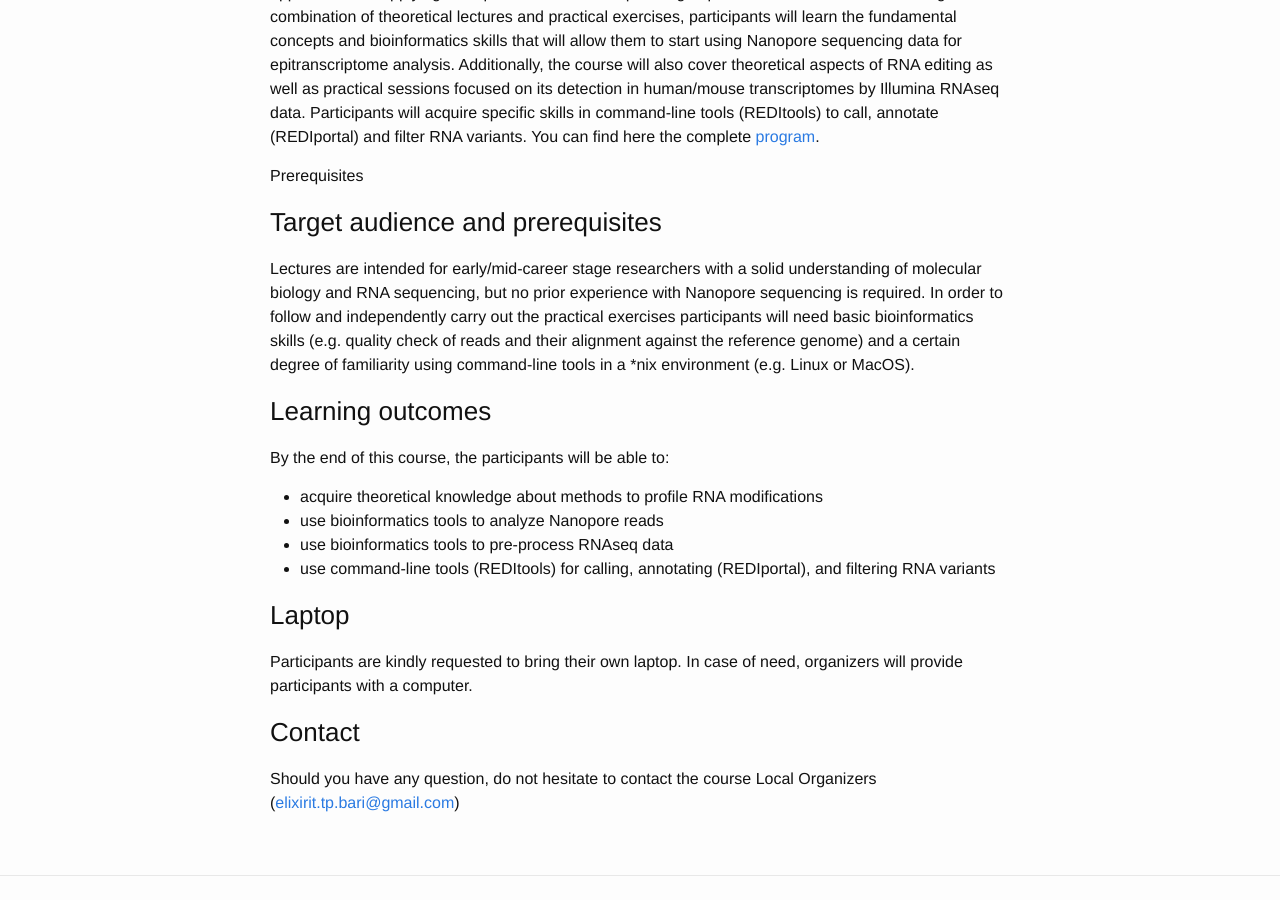
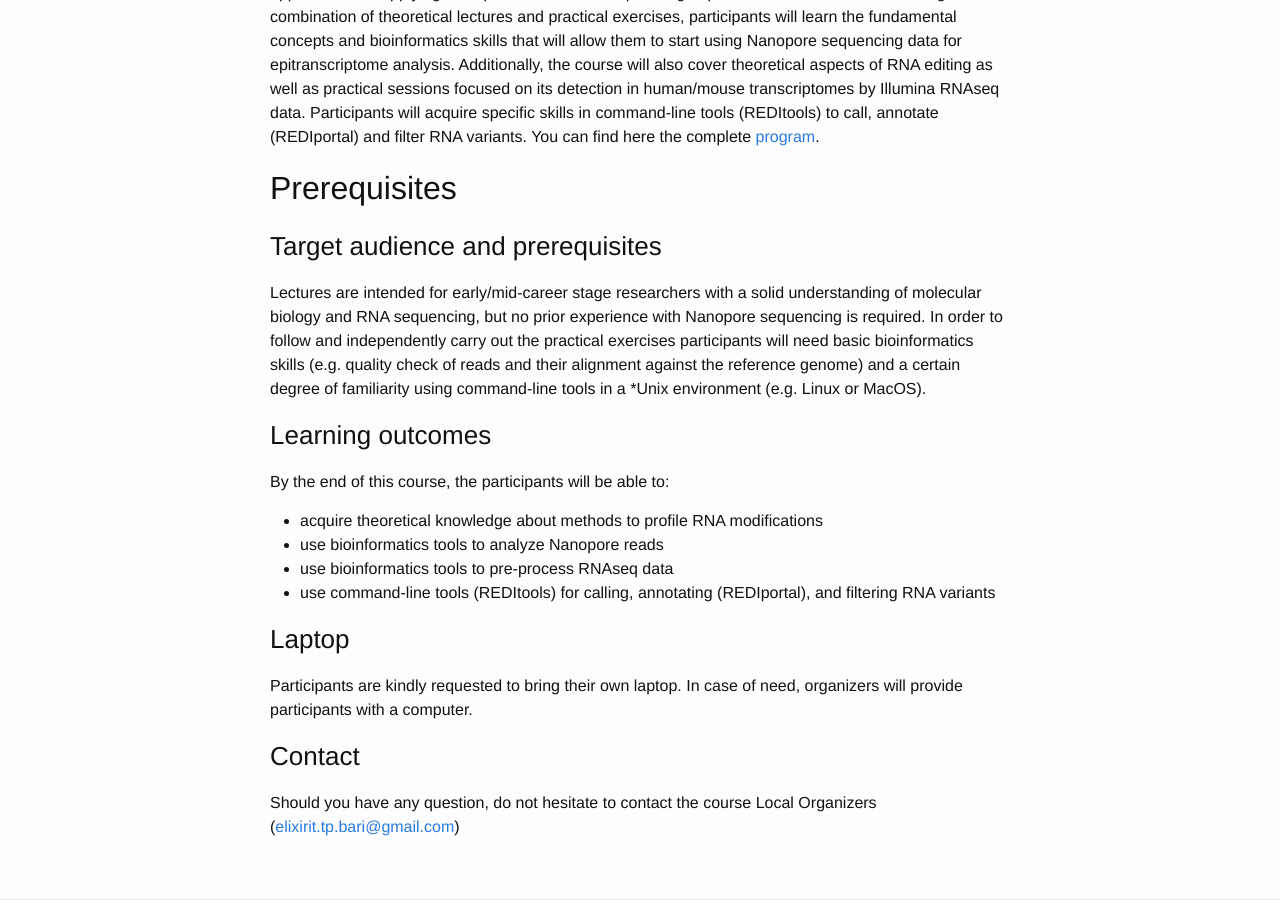
Before and after one commit to ELIXIR-IIB-training/website, a Jekyll site: the page built from _posts/2023-04-26-Computational_Methods_for_Epitrascriptomics_Bari.md, in a window 1280 px wide and 900 px high, scrolled down 2429 px. Built offline with Jekyll 4.4.1, drawn with Linux system fonts in a browser that asks for light colours.

Commit message:
Update 2023-04-26-Computational_Methods_for_Epitrascriptomics_Bari.md

```diff
--- a/_posts/2023-04-26-Computational_Methods_for_Epitrascriptomics_Bari.md
+++ b/_posts/2023-04-26-Computational_Methods_for_Epitrascriptomics_Bari.md
@@ -63,7 +63,6 @@ Acceptance will be notified soon after the application deadline.
 - **Tommaso Leonardi** (IIT, IT)
 - **Camilla Ugolini** (IIT, IT)
 - **Logan Mulroney** (IIT, IT)
-<br>
 
 ### Helpers
 - **Pietro D’Addabbo** (UNIBA, IT)
@@ -72,18 +71,15 @@ Acceptance will be notified soon after the application deadline.
 ### Speakers
 - **Eva Novoa** (CRG, ES)
 - **Mattia Pelizzola** (IIT, IT)
-<br>
 
 ### Course Description
 Epitranscriptome refers to all chemical modifications affecting cellular RNAs. Although more than 170 different types have been identified up to now, their punctual detection is yet challenging. Profiling epitranscriptome modifications require ad hoc sequencing technologies as well as dedicated computational workflows. While Illumina RNAseq is the de facto sequencing methodology for unveiling RNA editing events (not transient modifications), Nanopore direct RNA Sequencing has recently become one of the most powerful techniques to profile the whole repertoire of RNA modifications. Its capacity to directly sequence full-length, native RNA molecules without the need for retrotranscription or amplification offers remarkable advantages compared to other technologies based on short-read sequencing. However, at the same time it poses various experimental and analytical challenges.
 This course will provide a foundation on the experimental planning, analytical strategies and computational approaches for applying Nanopore direct RNA Sequencing to profile RNA modifications. Through a combination of theoretical lectures and practical exercises, participants will learn the fundamental concepts and bioinformatics skills that will allow them to start using Nanopore sequencing data for epitranscriptome analysis. Additionally, the course will also cover theoretical aspects of RNA editing as well as practical sessions focused on its detection in human/mouse transcriptomes by Illumina RNAseq data. Participants will acquire specific skills in command-line tools (REDItools) to call, annotate (REDIportal) and filter RNA variants.
 You can find here the complete [program](https://drive.google.com/file/d/1rMYXnNN5ddKwOHNaFsy4Nn7w0q5rKcxH/view?usp=share_link).
-<br>
 
- Prerequisites
+## Prerequisites
 ### Target audience and prerequisites
-Lectures are intended for early/mid-career stage researchers with a solid understanding of molecular biology and RNA sequencing, but no prior experience with Nanopore sequencing is required. In order to follow and independently carry out the practical exercises participants will need basic bioinformatics skills (e.g. quality check of reads and their alignment against the reference genome) and a certain degree of familiarity using command-line tools in a *nix environment (e.g. Linux or MacOS).
-<br>
+Lectures are intended for early/mid-career stage researchers with a solid understanding of molecular biology and RNA sequencing, but no prior experience with Nanopore sequencing is required. In order to follow and independently carry out the practical exercises participants will need basic bioinformatics skills (e.g. quality check of reads and their alignment against the reference genome) and a certain degree of familiarity using command-line tools in a *Unix environment (e.g. Linux or MacOS).
 
 ### Learning outcomes
 By the end of this course, the participants will be able to:
@@ -92,11 +88,9 @@ By the end of this course, the participants will be able to:
 - use bioinformatics tools to analyze Nanopore reads
 - use bioinformatics tools to pre-process RNAseq data
 - use command-line tools (REDItools) for calling, annotating (REDIportal), and filtering RNA variants
-<br>
 
 ### Laptop
 Participants are kindly requested to bring their own laptop. In case of need, organizers will provide participants with a computer.
-<br>
 
 ### Contact
 Should you have any question, do not hesitate to contact the course Local Organizers ([elixirit.tp.bari@gmail.com](mailto:elixirit.tp.bari@gmail.com))
```
